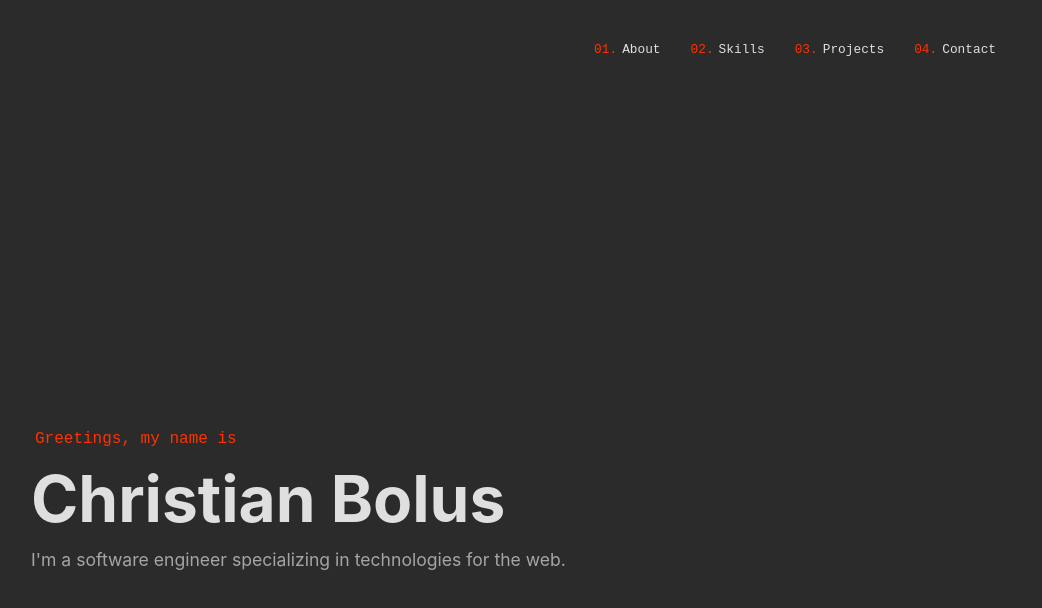
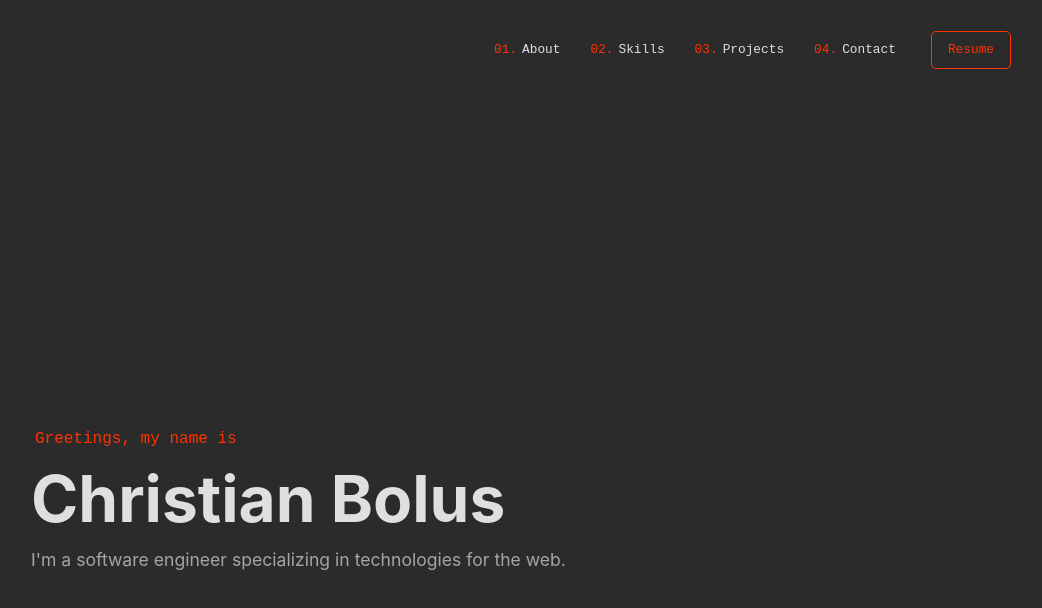
Before and after one commit to christianjbolus/portfolio_v2, a Svelte app: page / in a window 1280 px wide. Shown: the top 608 px of the page, without its empty margins (119-1161 px from the left). Built offline with nearby package versions, Linux system fonts and the light colour scheme.

Commit message:
Call Button component in NavBar

```diff
--- a/src/components/NavBar.svelte
+++ b/src/components/NavBar.svelte
@@ -1,3 +1,7 @@
+<script>
+  import Button from './Button.svelte'
+</script>
+
 <div class="container">
   <nav class="navbar">
     <ol class="nav-links">
@@ -5,6 +9,7 @@
       <li class="link"><a href='skills'>Skills</a></li>
       <li class="link"><a href='projects'>Projects</a></li>
       <li class="link"><a href='contact'>Contact</a></li>
+      <Button text="Resume"/>
     </ol>
   </nav>
 </div>
@@ -22,6 +27,7 @@
     font-size: 0.8rem;
     display: flex;
     justify-content: flex-end;
+    align-items: center;
     counter-reset: link 0;
   }
 
```
